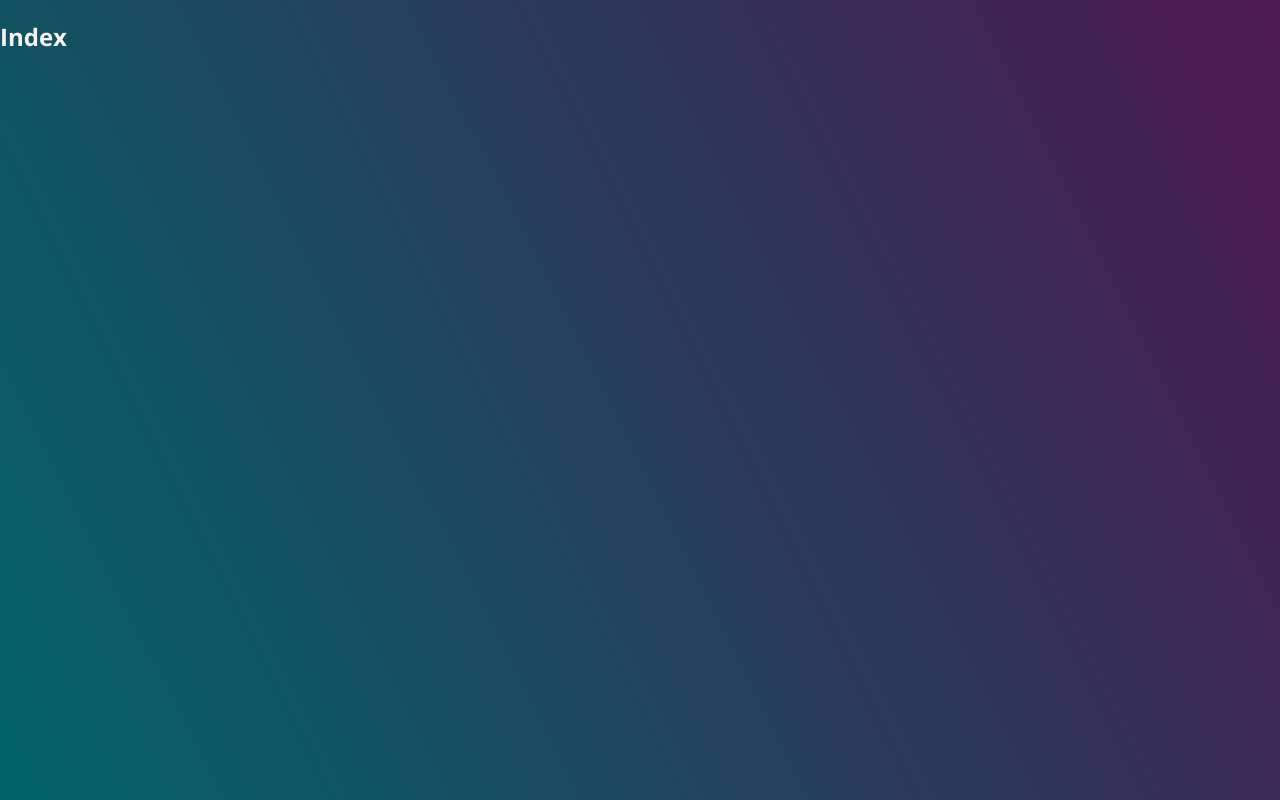
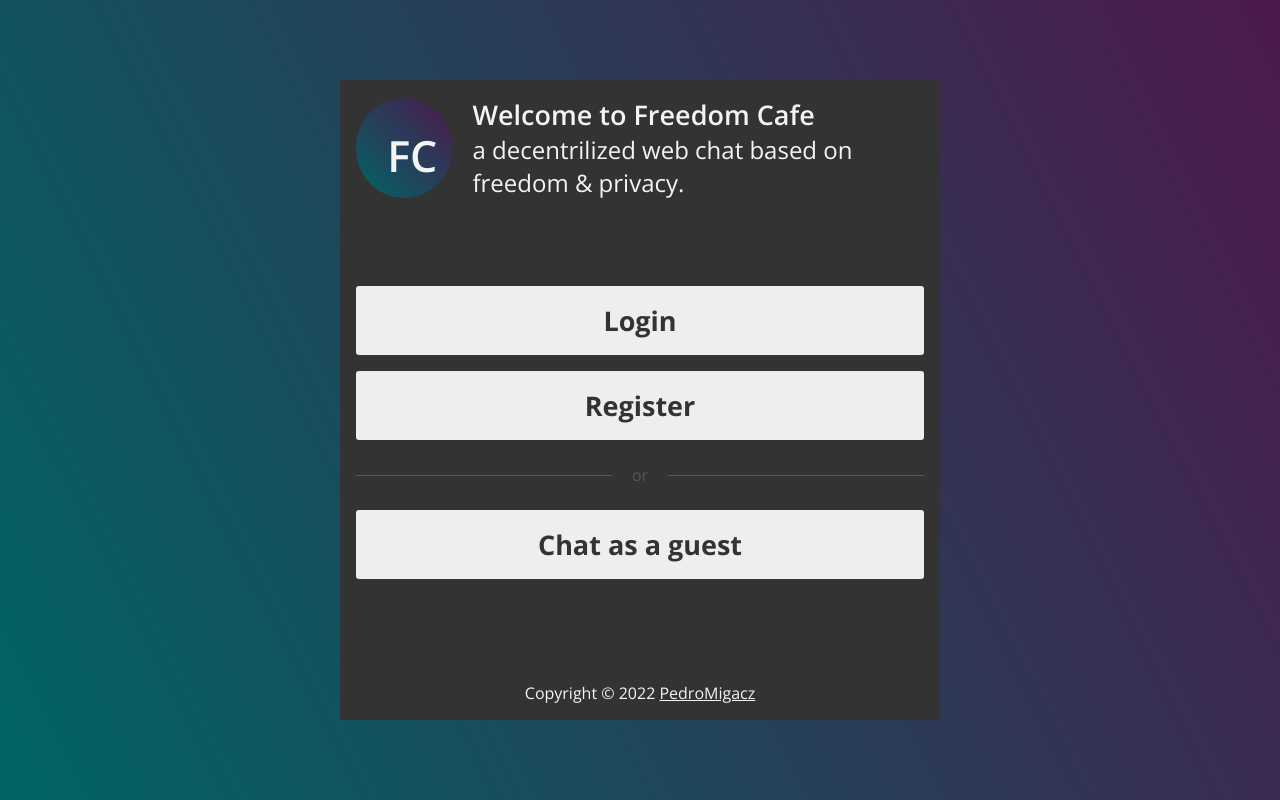
Before and after one commit to Pedromigacz/freedom-cafe, a Gatsby site: page / in a window 1280 px wide. Built offline with nearby package versions, Linux system fonts and the light colour scheme; Gatsby itself is replaced by a stand-in of ours.

Commit message:
create mainPage

```diff
--- a/src/pages/index.js
+++ b/src/pages/index.js
@@ -1,5 +1,127 @@
 import * as React from "react"
+import styled from "styled-components"
 
-const IndexPage = () => <h2>Index</h2>
+const Copyright = () => (
+  <CopyrightText>
+    Copyright © 2022{" "}
+    <a href="https://pedromigacz.com" target="_blank" rel="noreferrer">
+      PedroMigacz
+    </a>
+  </CopyrightText>
+)
+
+const HR = () => (
+  <HRWrapper>
+    <HorizontalRuler />
+    or
+    <HorizontalRuler />
+  </HRWrapper>
+)
+
+const IndexPage = () => (
+  <Main>
+    <Header>
+      <Icon>
+        <b>FC</b>
+      </Icon>
+      <Title>
+        <b>Welcome to Freedom Cafe</b> a decentrilized web chat based on freedom
+        & privacy.
+      </Title>
+    </Header>
+    <Button>Login</Button>
+    <Button>Register</Button>
+    <HR />
+    <Button>Chat as a guest</Button>
+    <Copyright />
+  </Main>
+)
+
+const Main = styled.main`
+  display: flex;
+  flex-direction: column;
+  max-width: 600px;
+  width: 50vw;
+  min-height: 80vh;
+  background: #333333;
+  padding: 1rem;
+`
+
+const Header = styled.header`
+  width: 100%;
+  display: flex;
+  align-items: center;
+  margin-bottom: auto;
+`
+
+const Icon = styled.div`
+  display: inline-grid;
+  place-items: center;
+  width: 100px;
+  height: 100px;
+  background: linear-gradient(225deg, #4d194d 0%, #006466 100%);
+  border-radius: 50%;
+
+  & b {
+    font-weight: 600;
+    font-size: 43px;
+    transform: translate(8px, 8px);
+  }
+`
+
+const Title = styled.h1`
+  display: inline-block;
+  font-size: 24px;
+  width: calc(100% - 100px);
+  margin: 0 0 0 20px;
+  font-weight: 400;
+
+  & b {
+    font-weight: 600;
+    font-size: 27px;
+    display: block;
+  }
+`
+
+const Button = styled.button`
+  border: none;
+  background: #eeeeee;
+  color: #333333;
+  font-size: 27px;
+  font-weight: 700;
+  border-radius: 3px;
+  width: 100%;
+  margin-bottom: 1rem;
+  padding: 1rem 0;
+  cursor: pointer;
+`
+
+const HRWrapper = styled.div`
+  width: 100%;
+  display: flex;
+  align-items: center;
+  justify-content: space-between;
+  color: #555555;
+  margin: 0.5rem 0 1.5rem 0;
+`
+
+const HorizontalRuler = styled.hr`
+  width: 45%;
+  display: inline-block;
+  border: none;
+  border-bottom: 1px solid #555555;
+  margin: 0;
+`
+
+const CopyrightText = styled.span`
+  margin-top: auto;
+  display: block;
+  text-align: center;
+
+  & a {
+    font-weight: 400;
+    text-decoration: underline;
+  }
+`
 
 export default IndexPage
--- a/src/templates/DefaultLayout/index.jsx
+++ b/src/templates/DefaultLayout/index.jsx
@@ -7,7 +7,8 @@ const DefaultLayout = ({ children }) => (
 )
 
 const ContentContainer = styled.div`
-  display: inline-block;
+  display: inline-grid;
+  place-items: center;
   width: 100%;
   min-height: 100vh;
   background: linear-gradient(243.18deg, #4d194d 0%, #006466 100%);
```
